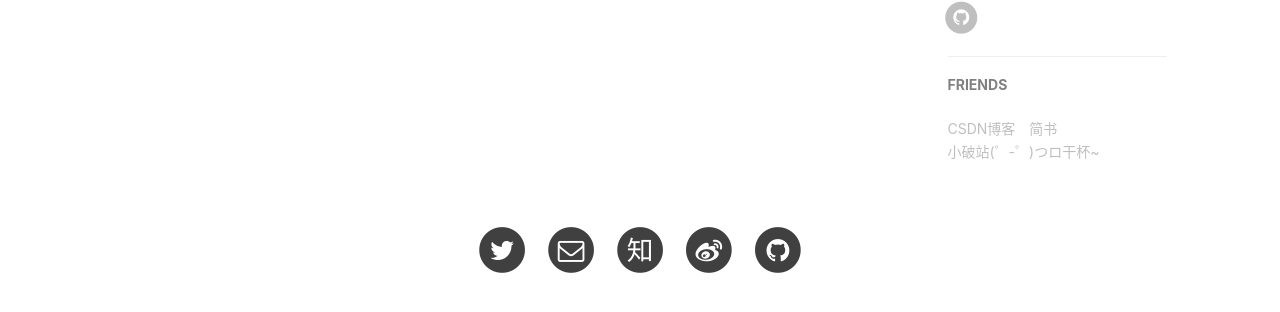
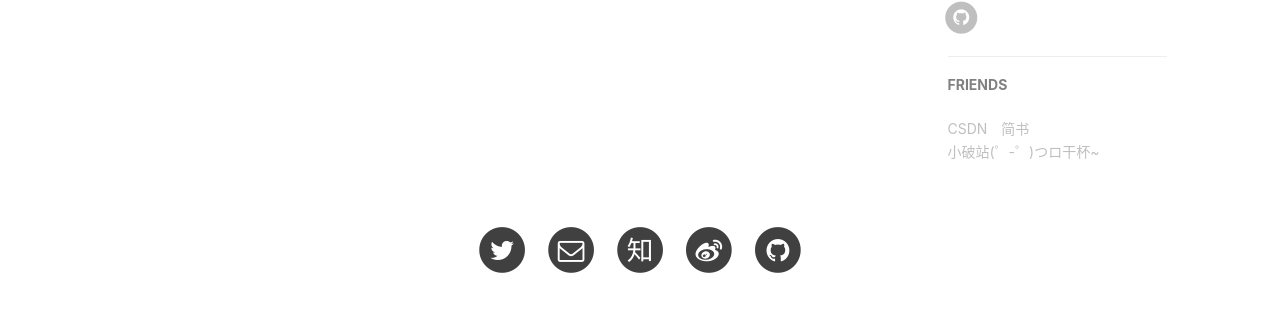
Before and after one commit to xj731231/xj731231.github.io, a Jekyll site: the page built from index.html, in a window 1280 px wide. Shown: the part 903-1215 px from the top of the page. Built offline with Jekyll 4.4.1, drawn with Linux system fonts in a browser that asks for light colours; nearby versions of some CDN libraries; the list of posts is cut into pages by our own code; comment, search, counter and statistics services are not loaded.

Commit message:
Update _config.yml

```diff
--- a/_config.yml
+++ b/_config.yml
@@ -70,7 +70,7 @@ featured-condition-size: 1
 # Friends    可以续加。我不太明白名字在哪里修改，肯定在某个地方有FRIENDS，会的可以教教我
 friends: [
     {
-        title: "CSDN博客",
+        title: "CSDN",
         href: "https://mp.csdn.net/console/article"
     },{
         title: "简书",
```
